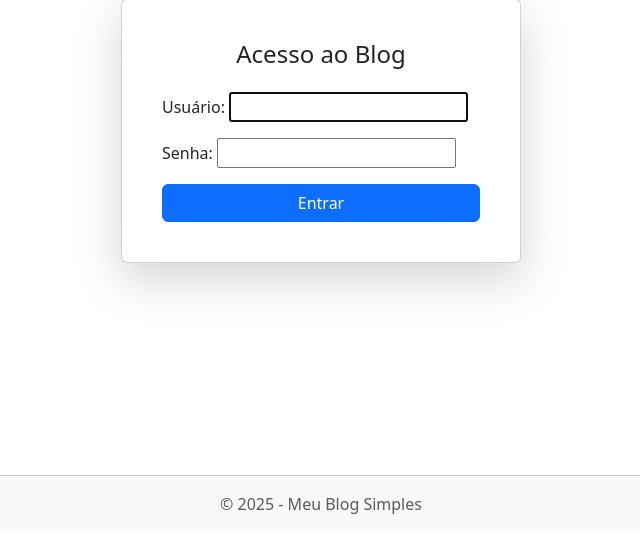
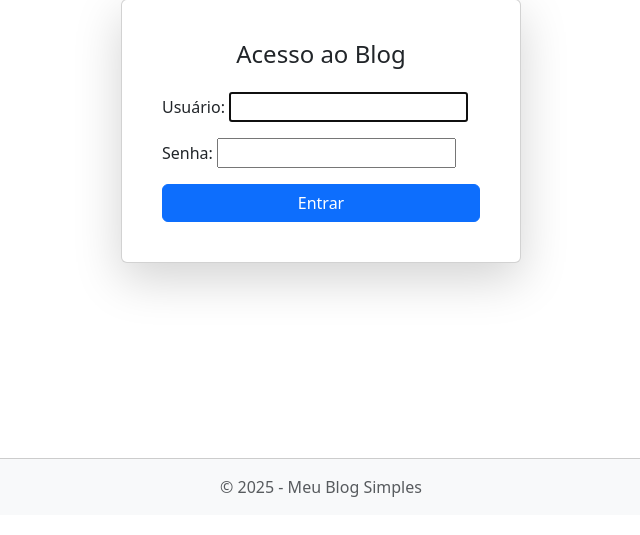
Before and after one commit to douglasinforj/blog_simples, a Django app: a page that uses templates/base.html in a window 1280 px wide. Shown: the part 285-820 px from the top of the page, without its empty margins (319-959 px from the left). Before the commit the page ends 799 px from the top, so only its background shows below. Run offline with Django 5.2, Linux system fonts and the light colour scheme.

Commit message:
feat: ajuste do layout, fixando o rodapé e rolagem do conteudo'

```diff
--- a/templates/base.html
+++ b/templates/base.html
@@ -12,6 +12,7 @@
     <style>
         body{
             padding-top: 4.5rem;
+            padding-bottom: 60px;
         }
         footer{
             margin-top: 2rem;
@@ -19,6 +20,20 @@
             border-top: 1px solid #ccc;
             text-align: center;
         }
+
+        #fixed-footer {
+            position: fixed;
+            bottom: 0;
+            width: 100%;
+            z-index: 999;
+            background-color: #f8f9fa; /* ou a cor que preferir */
+            pointer-events: none; /* impede interações, se quiser totalmente por trás */
+        }
+
+        #fixed-footer .container {
+            pointer-events: auto; /* habilita interação apenas com o conteúdo */
+        }
+
     </style>
 
     <!--head extra para as demais templates-->
@@ -74,7 +89,7 @@
     </main>
 
     <!-- Rodapé -->
-    <footer class="bg-light py-3 mt-auto">
+    <footer class="bg-light py-3 mt-auto" id="fixed-footer">
         <div class="container text-center">
             <p class="text-muted mb-0">© {{ year|default:"2025" }} - Meu Blog Simples</p>
         </div>
```
